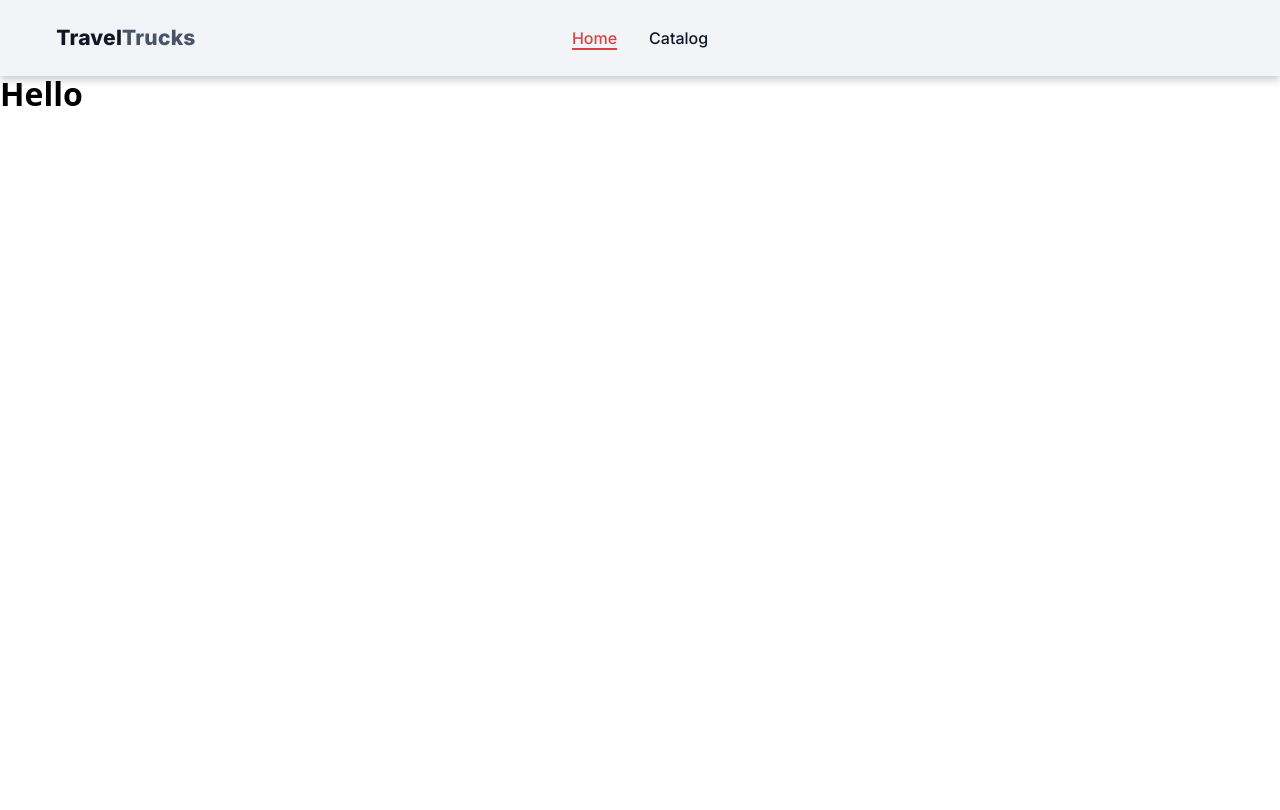
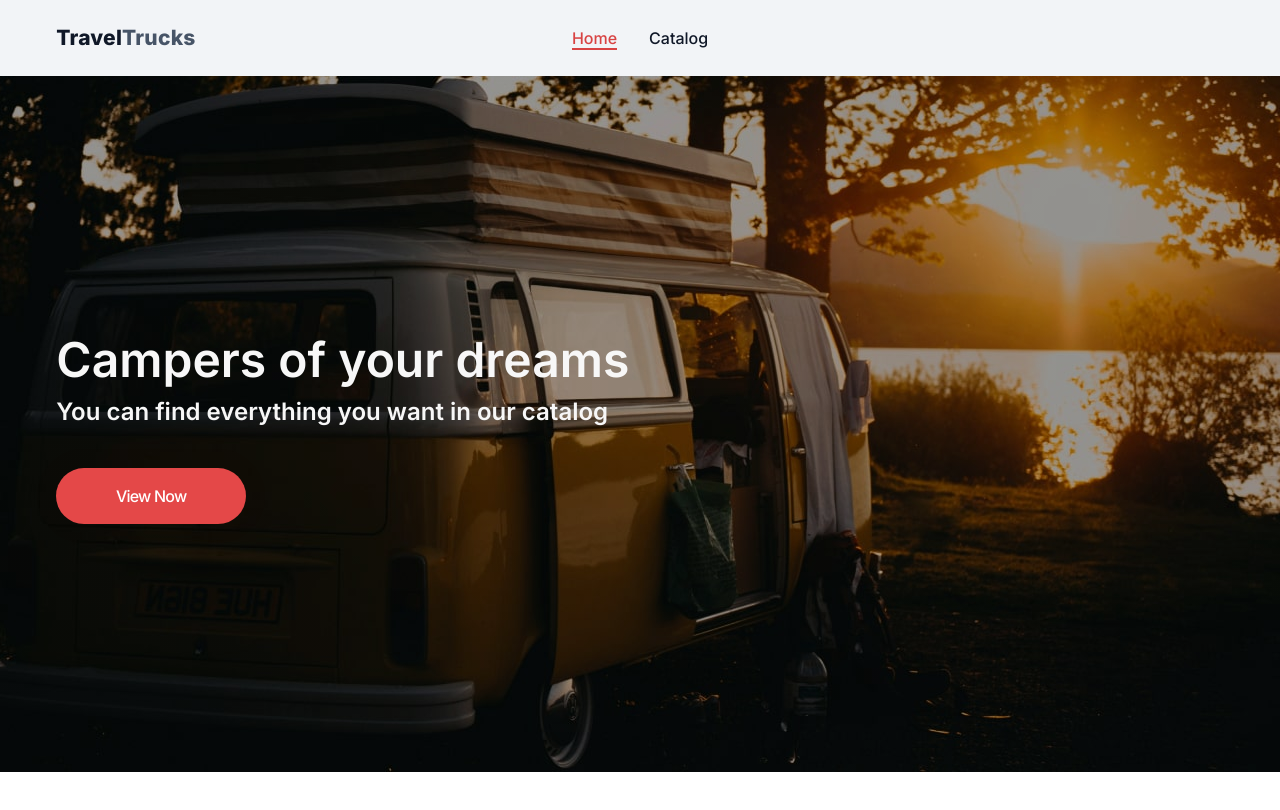
Before and after one commit to fulaytar/TravelTrucks, a React (Vite) app: page / in a window 1280 px wide. Shown: the top 810 px of the page. Built offline with nearby package versions, Linux system fonts and the light colour scheme.

Commit message:
add hero section

```diff
--- a/src/main.css
+++ b/src/main.css
@@ -42,3 +42,7 @@ select {
   background-color: transparent;
   color: inherit;
 }
+body {
+  font-family: 'Inter', sans-serif;
+  color: rgb(247, 247, 247);
+}
--- a/src/pages/HomePage/HomePage.jsx
+++ b/src/pages/HomePage/HomePage.jsx
@@ -3,7 +3,17 @@ import css from './HomePage.module.css';
 export default function HomePage() {
   return (
     <main>
-      <h1>Hello</h1>
+      <section className={css.container}>
+        <div className={css.container_info}>
+          <h1 className={css.h1}>Campers of your dreams</h1>
+          <p className={css.p}>
+            You can find everything you want in our catalog
+          </p>
+          <button type='button' className={css.btn}>
+            View Now
+          </button>
+        </div>
+      </section>
     </main>
   );
 }
--- a/src/pages/HomePage/HomePage.module.css
+++ b/src/pages/HomePage/HomePage.module.css
@@ -0,0 +1,122 @@
+.container {
+  background-image: linear-gradient(rgba(0, 0, 0, 0.2), rgba(0, 0, 0, 0.2)),
+    url('/public/hero.jpg');
+  background-repeat: no-repeat;
+  background-position: center center;
+  background-size: cover;
+  width: 100%;
+  min-height: 400px;
+  margin-bottom: 80px;
+  position: relative;
+}
+.h1 {
+  font-size: 24px;
+  font-weight: 600;
+  line-height: 1.5;
+  letter-spacing: 0;
+  text-align: left;
+}
+.p {
+  font-size: 15px;
+  font-weight: 600;
+  line-height: 1.33;
+  letter-spacing: 0;
+  text-align: left;
+  margin-bottom: 20px;
+}
+.container_info {
+  position: absolute;
+  top: 50%;
+  left: 4.4%;
+  transform: translate(0, -50%);
+}
+.btn {
+  border: transparent;
+  padding: 8px 32px;
+  border-radius: 200px;
+  background: rgb(228, 72, 72);
+  color: rgb(255, 255, 255);
+  font-family: Inter;
+  font-size: 14px;
+  font-weight: 500;
+  line-height: 24px;
+  letter-spacing: -0.05em;
+  box-shadow: 0 0 0 0 rgb(224, 87, 87);
+  transition: background 300ms ease-in;
+  animation: pulse 1500ms infinite;
+}
+.btn:hover {
+  animation: none;
+  background: rgb(213, 57, 57);
+  transform: scale(1);
+}
+
+@keyframes pulse {
+  0% {
+    transform: scale(0.95);
+  }
+  70% {
+    transform: scale(1);
+    box-shadow: 0 0 0 20px rgba(5, 255, 138, 0);
+  }
+  100% {
+    transform: scale(0.95);
+    box-shadow: 0 0 0 0 rgba(0, 246, 131, 0);
+  }
+}
+
+/*
+320
+     h1
+    font-size: 24px;
+    font-weight: 600;
+    line-height: 1.5;
+    letter-spacing: 0;
+    text-align: left;
+
+    p
+        font-size: 15px;
+    font-weight: 600;
+    line-height: 1.33;
+    letter-spacing: 0;
+    text-align: left;
+    margin-bottom: 20px;
+
+    btn
+    border: transparent;
+    padding: 8px 32px
+    border-radius: 200px;
+    background: rgb(228, 72, 72);
+    color: rgb(255, 255, 255);
+    font-family: Inter;
+    font-size: 14px;
+
+
+    768
+      h1
+    font-size: 32px;
+
+*/
+
+@media screen and (min-width: 768px) {
+  .h1 {
+    font-size: 32px;
+  }
+}
+
+@media screen and (min-width: 1024px) {
+  .container {
+    min-height: 696px;
+  }
+  .h1 {
+    font-size: 48px;
+  }
+  .p {
+    font-size: 24px;
+    margin-bottom: 40px;
+  }
+  .btn {
+    padding: 16px 60px;
+    font-size: 16px;
+  }
+}
```
Also changed, not shown: public/hero.jpg (added), public/hero2x.jpg (added).
